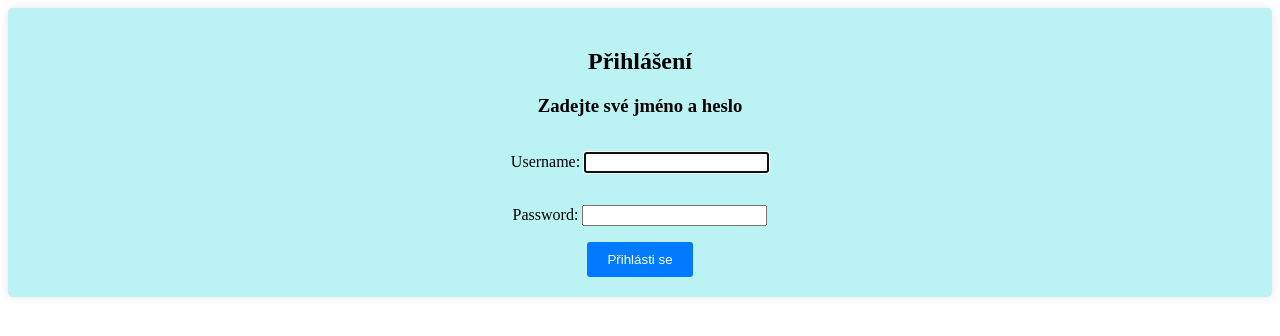
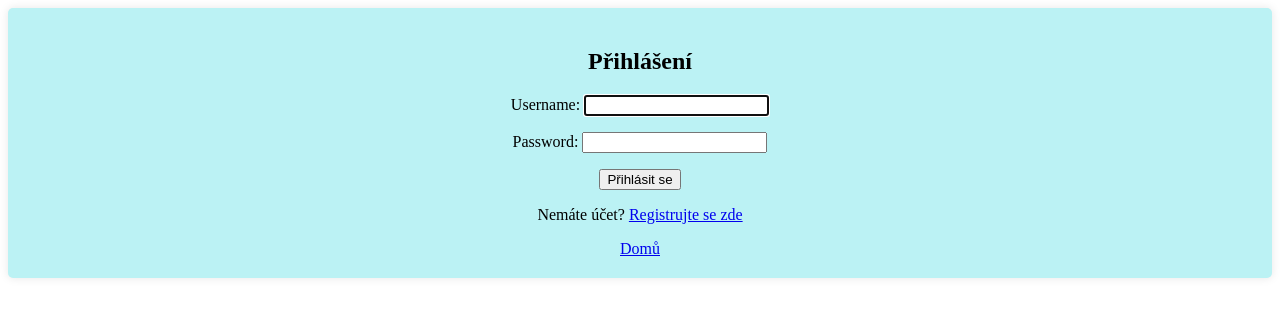
Before and after one commit to Strtek/Repo_vlastni_web, a Django app: page /accounts/login/ in a window 1280 px wide. Shown: the top 336 px of the page. Run offline with Django 5.2, Linux system fonts and the light colour scheme.

Commit message:
vrácena zpět možnost registrace nového uživatele, která dnešními změnami dříve zmizela. Opraven aktuální datum a čas, který se nezobrazoval.

```diff
--- a/myproject/myapp/templates/registration/login.html
+++ b/myproject/myapp/templates/registration/login.html
@@ -1,31 +1,26 @@
 {% load static %}
+
 <!DOCTYPE html>
 <html lang="en">
 <head>
     <meta charset="UTF-8">
     <meta name="viewport" content="width=device-width, initial-scale=1.0">
-    <title>Messages</title>
+    <title>Přihlášení</title>
     <link rel="stylesheet" href="{% static 'css/login.css' %}">
 </head>
 <body>
     <div class="container">
         <h2>Přihlášení</h2>
-        <ul class="messages">
-            {% for message in messages %}
-                <li class="message">
-                    <strong>{{ message.user.username }}</strong>
-                    <p>{{ message.content }}</p>
-                    <small>{{ message.timestamp }}</small>
-                </li>
-            {% endfor %}
-        </ul>
-        <div class="add-message">
-            <h3>Zadejte své jméno a heslo</h3>
-            <form method="post">
-                {% csrf_token %}
-                {{ form.as_p }}
-                <button type="submit">Přihlásti se</button>
-            </form>
+        <form method="post">
+            {% csrf_token %}
+            {{ form.as_p }}
+            <button type="submit">Přihlásit se</button>
+        </form>
+        <div class="nav-links">
+            <p>Nemáte účet? <a href="{% url 'register' %}">Registrujte se zde</a></p>
+        </div>
+        <div class="nav-links">
+            <a href="{% url 'home' %}">Domů</a>
         </div>
     </div>
 </body>
--- a/myproject/myapp/views.py
+++ b/myproject/myapp/views.py
@@ -13,7 +13,7 @@ def home(request):
         'name': 'Stanislav Trtek',
         'current_time': current_time,
     }
-    return render(request, 'home.html', {'name': 'Stanislav Trtek'})
+    return render(request, 'home.html', context)
 
 def register(request):
     if request.method == 'POST':
```
Also changed, not shown: myproject/db.sqlite3.
